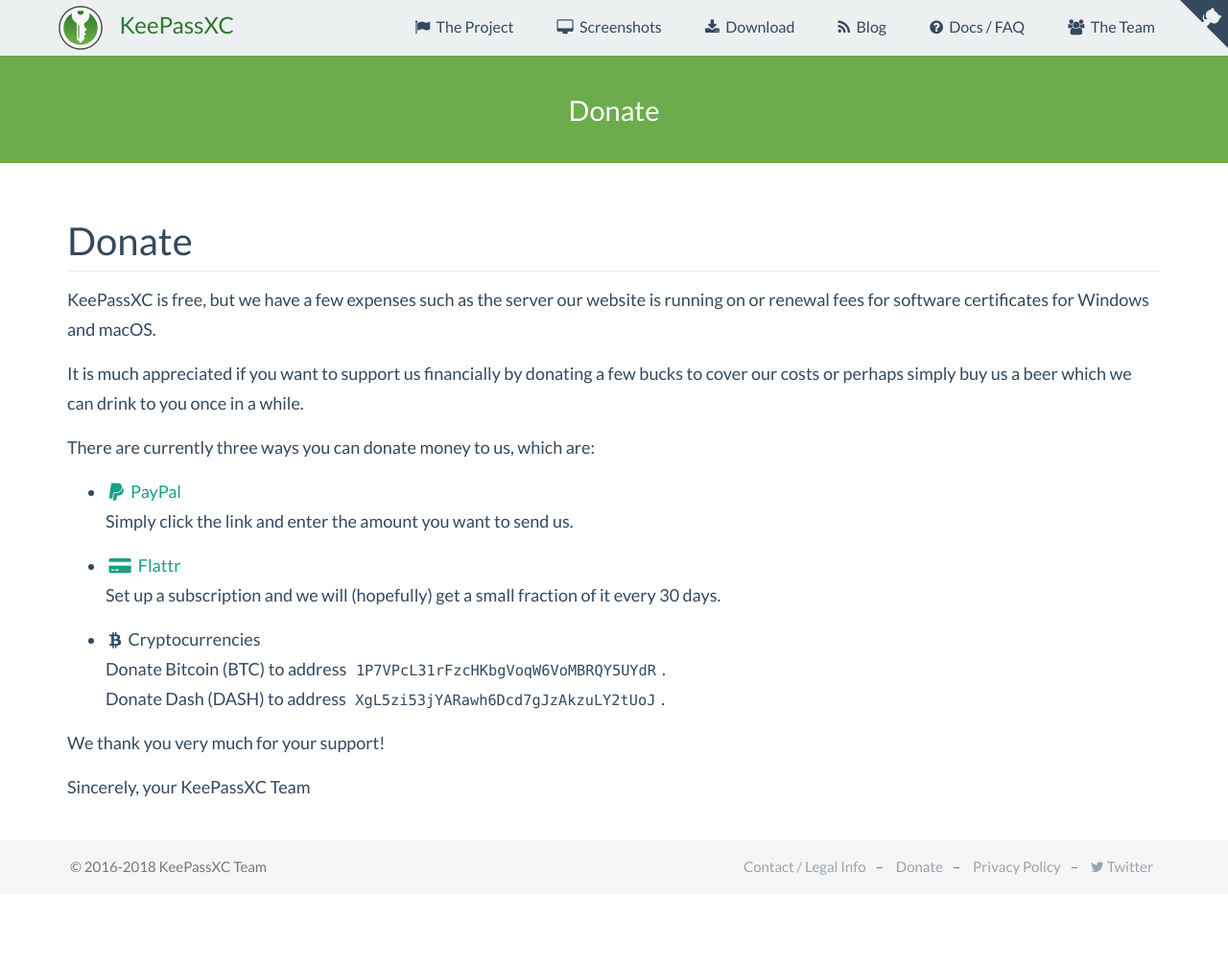
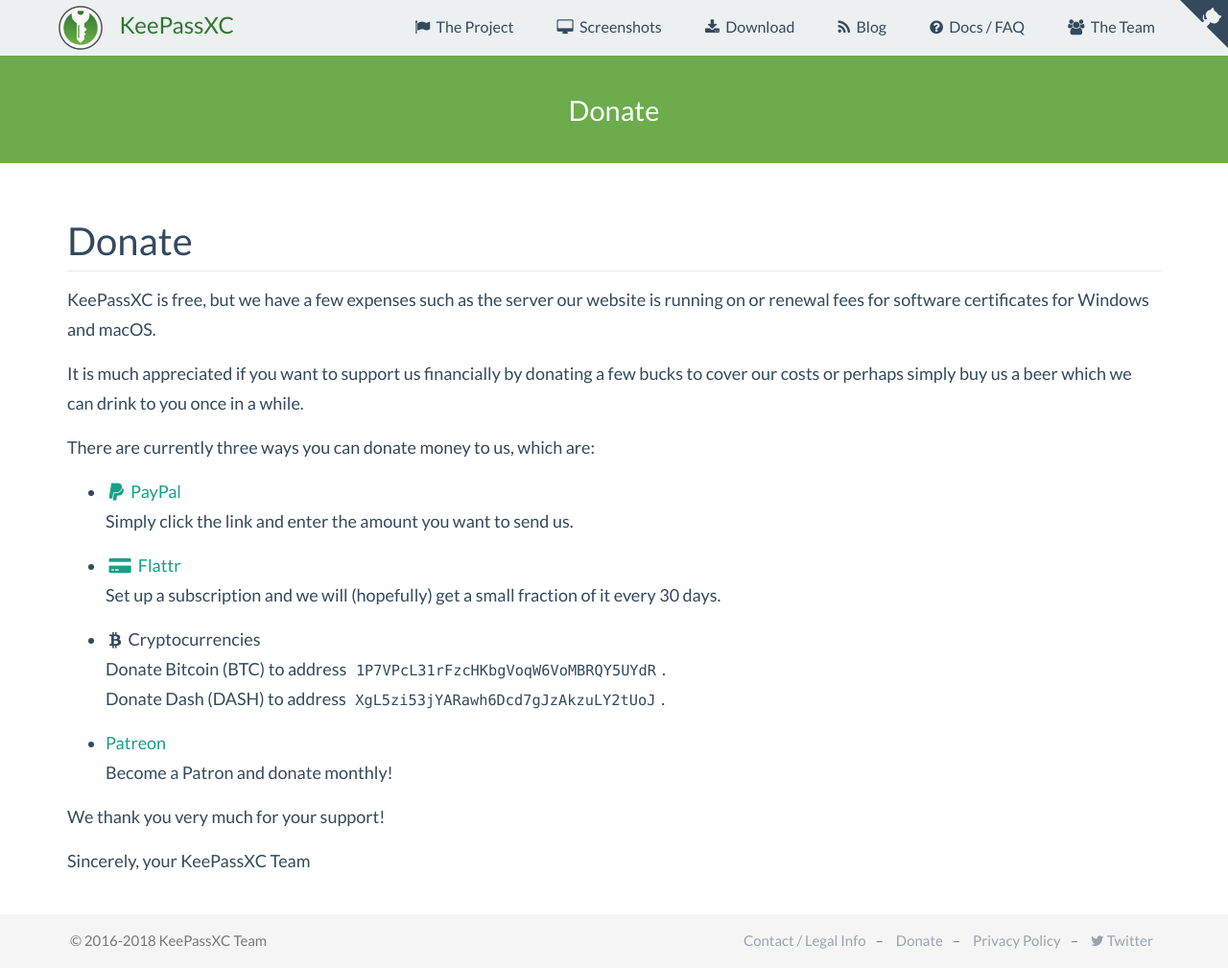
Before and after one commit to keepassxreboot/keepassxc-org, a Jekyll site: the page built from donate.html, in a window 1280 px wide. Shown: the whole page at 96% size. Built offline with Jekyll 4.4.1, drawn with Linux system fonts in a browser that asks for light colours; comment, search, counter and statistics services are not loaded; before the commit the page ends 932 px from its top, so only the background shows below that.

Commit message:
Add patreon to donate page

```diff
--- a/donate.html
+++ b/donate.html
@@ -28,7 +28,10 @@
             <p>Donate Bitcoin (BTC) to address <code>1P7VPcL31rFzcHKbgVoqW6VoMBRQY5UYdR</code>.<br/>
             Donate Dash (DASH) to address <code>XgL5zi53jYARawh6Dcd7gJzAkzuLY2tUoJ</code>.</p>
         </li>
-
+        <li>
+            <a href="https://www.patreon.com/keepassxc">Patreon</a>
+            <p>Become a Patron and donate monthly!</p>
+        </li>
     </ul>
 
     <p>We thank you very much for your support!</p>
```
